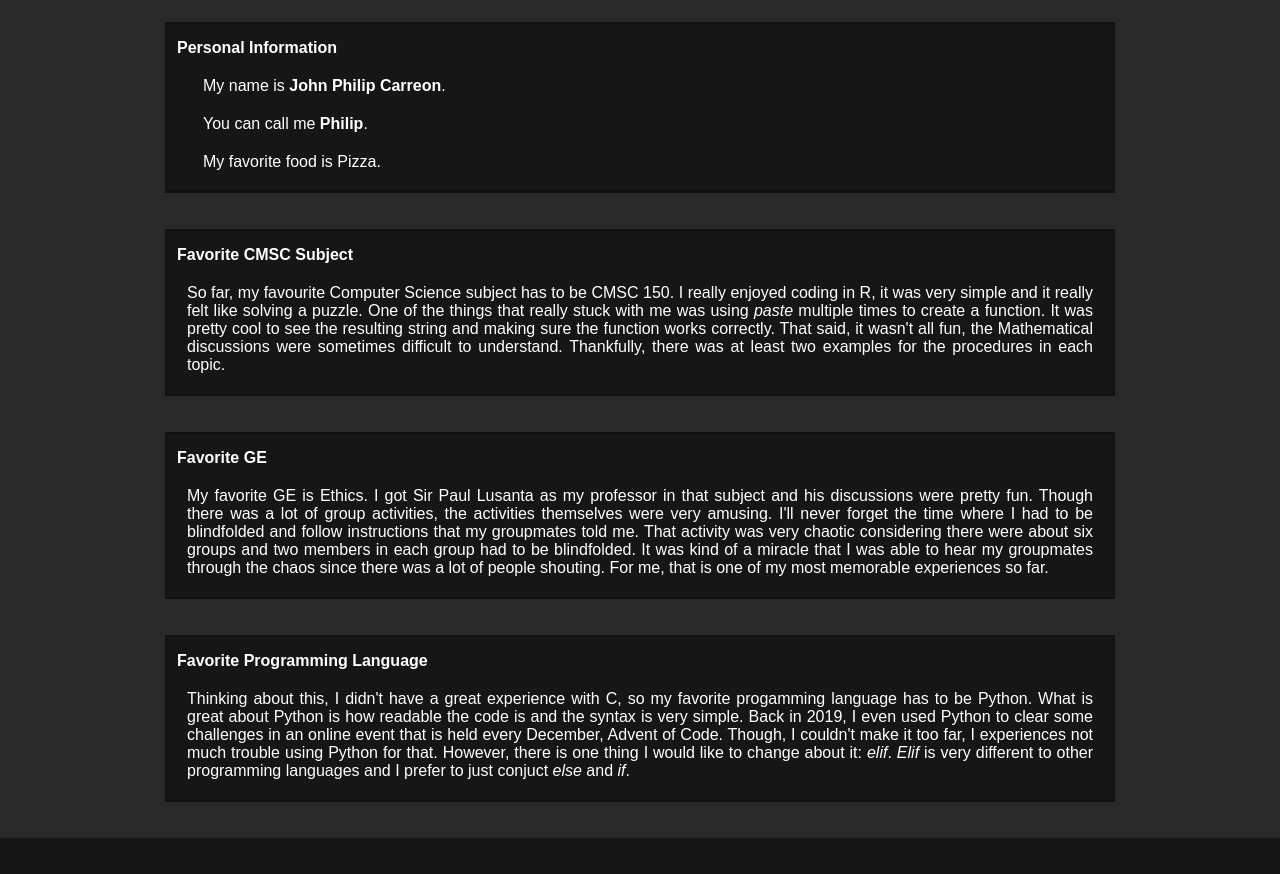
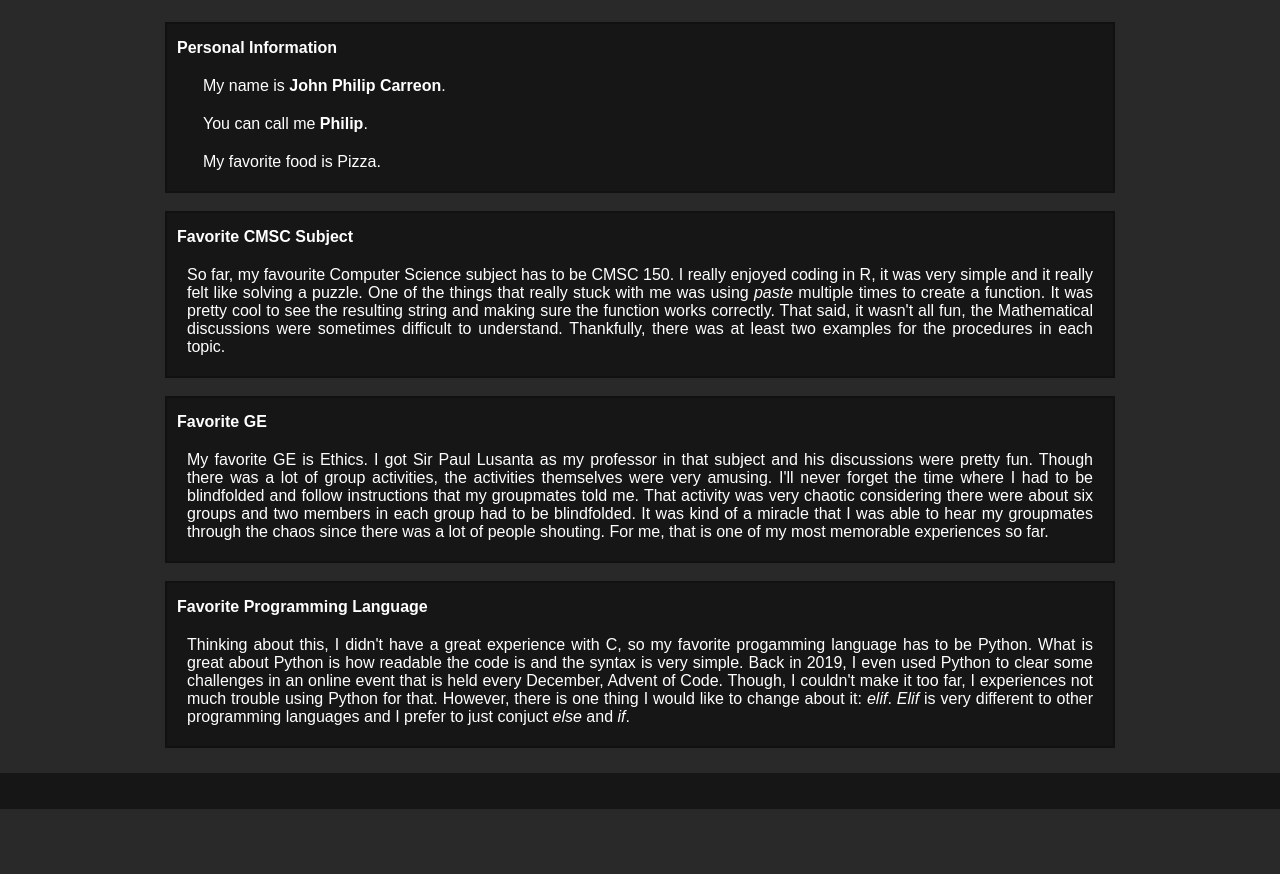
Before and after one commit to jpcarreon/jpcarreon.github.io, a plain HTML site: page index.html in a window 1280 px wide. Shown: the part 51-925 px from the top of the page. After the commit the page ends 860 px from the top, so only its background shows below. Drawn offline with Linux system fonts and the light colour scheme.

Commit message:
Added some padding and removed some <br/>

```diff
--- a/index.html
+++ b/index.html
@@ -2,7 +2,7 @@
 
 <html>
 	<head>
-		<title>About Me :: John Philip Carreon</title>
+		<title>About Me :: jpcarreon</title>
 
 		<link rel="stylesheet" type="text/css" href="style.css">
 	</head>
@@ -23,7 +23,7 @@
 					<p class="indent">My favorite food is Pizza.</p>
 				</div>
 
-				<br/><br/>
+				<br/>
 
 				<div class="box">
 					<h3>Favorite CMSC Subject</h3>
@@ -37,7 +37,7 @@
 					</p>
 				</div>
 
-				<br/><br/>
+				<br/>
 
 				<div class="box">
 					<h3>Favorite GE</h3>
@@ -52,7 +52,7 @@
 					</p>
 				</div>
 
-				<br/><br/>
+				<br/>
 
 				<div class="box">
 					<h3>Favorite Programming Language</h3>
@@ -65,9 +65,6 @@
 					programming languages and I prefer to just conjuct <em>else</em> and <em>if</em>.
 					</p>
 				</div>
-
-				<br/><br/>
-
 			</div>
 
 			<!-- Actually a footer -->
--- a/style.css
+++ b/style.css
@@ -18,7 +18,7 @@
 	width:950px;
 	min-width:950px;
 	max-width:950px;
-	padding:25px 0 0;
+	padding:25px 20px 25px;
 	border:none;
 	margin:0 auto;
 	background:#292929;
```
Also changed, not shown: 2 other files.
